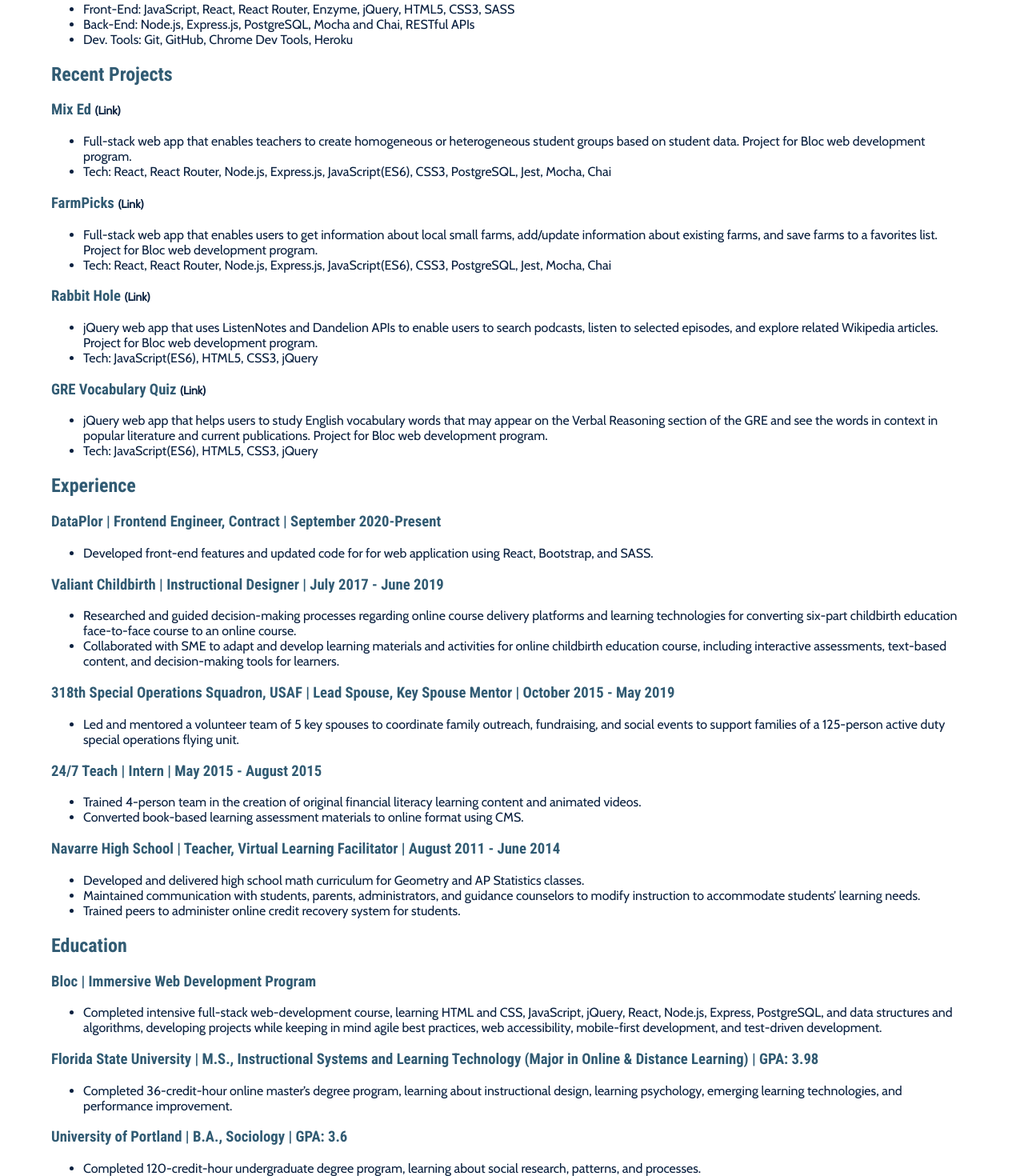
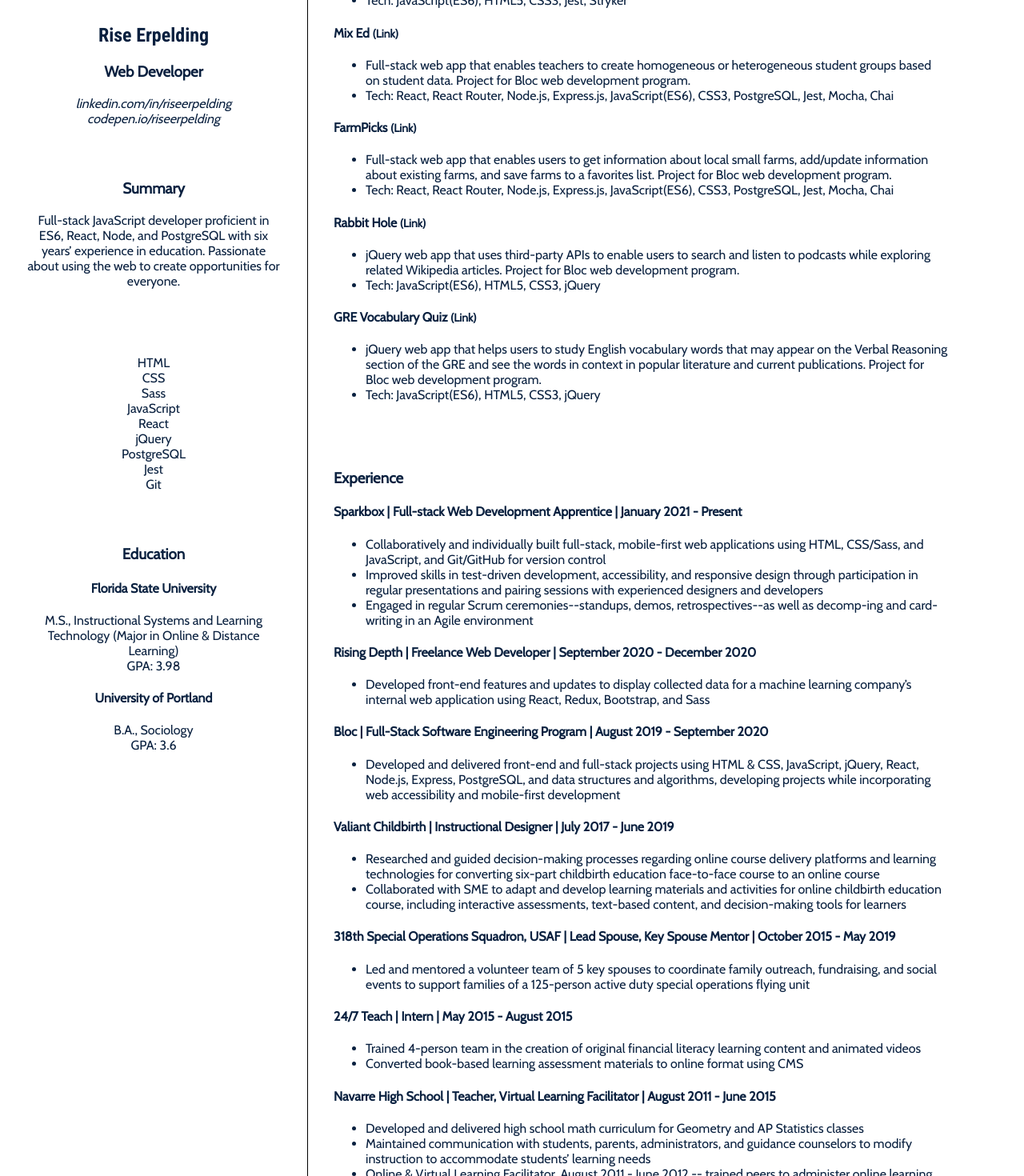
Before and after one commit to rise-erpelding/portfolio-2020, a React (Create React App) app: page /resume in a window 1280 px wide. Shown: the part 340-1810 px from the top of the page at 80% size. Built offline with nearby package versions, Linux system fonts and the light colour scheme.

Commit message:
update resume section

```diff
--- a/src/routes/Resume/Resume.js
+++ b/src/routes/Resume/Resume.js
@@ -1,38 +1,69 @@
 import React from 'react';
 import Header from '../../components/Header/Header';
-import { ResHeading, ResSectionHeading, ResSectionHeadingWithLink } from '../../utils/headings';
+import { ResHeading, ResSectionHeading, ResSectionHeadingWithLink, SectionHeading } from '../../utils/headings';
 
 const Resume = () => (
   <>
     <Header section="Resume" />
     <main className="resume">
+      <div className="resume__left">
+        <section className="resume__section">
+          <SectionHeading heading="Rise Erpelding" />
+          <ResHeading heading="Web Developer" />
+          <address className="resume__contact-info">
+            <p className="u-margin-none">linkedin.com/in/riseerpelding</p>
+            <p className="u-margin-none">codepen.io/riseerpelding</p>
+          </address>
+        </section>
+        <section className="resume__section resume__summary">
           <ResHeading heading="Summary" />
-      <p>
-        I am a full-stack JavaScript developer proficient in ES6, React, Node, and PostgreSQL with six years’ experience in STEM education. I am passionate about creating opportunities for students through education.
-      </p>
-      <ResHeading heading="Web Development Skills" />
+          <p>Full-stack JavaScript developer proficient in ES6, React, Node, and PostgreSQL with six years’ experience in education. Passionate about using the web to create opportunities for everyone.</p>
+        </section>
+        <section className="resume__section resume__skills">
+          <ResHeading header="Skills" />
+          <ul className="resume__skills-list u-margin-none u-padding-none u-list-style-none">
+            <li className="resume__skill">HTML</li>
+            <li className="resume__skill">CSS</li>
+            <li className="resume__skill">Sass</li>
+            <li className="resume__skill">JavaScript</li>
+            <li className="resume__skill">React</li>
+            <li className="resume__skill">jQuery</li>
+            <li className="resume__skill">PostgreSQL</li>
+            <li className="resume__skill">Jest</li>
+            <li className="resume__skill">Git</li>
+          </ul>
+        </section>
+        <section className="resume__section resume__education">
+          <ResHeading heading="Education" />
+          <ResSectionHeading heading="Florida State University" />
+          <p className="u-margin-none">M.S., Instructional Systems and Learning Technology (Major in Online & Distance Learning)</p>
+          <p className="u-margin-none">GPA: 3.98</p>
+          <ResSectionHeading heading="University of Portland" />
+          <p className="u-margin-none">B.A., Sociology</p>
+          <p className="u-margin-none">GPA: 3.6</p>
+        </section>
+
+      </div>
+      <div className="resume__right">
+        <section className="resume__section resume__projects">
+          <ResHeading heading="Projects" />
+          <ResSectionHeadingWithLink
+            heading="Color Grid Game"
+            href="https://github.com/rise-erpelding/color-grid-game"
+            aria="link to Color Grid project repository"
+          />
           <ul>
             <li>
-          Front-End: JavaScript, React, React Router, Enzyme, jQuery, HTML5, CSS3, SASS
+              (In Progress). JavaScript web app allowing users to create a grid of colored tiles and play a game putting the mixed-up tiles back into the right order.
         </li>
             <li>
-          Back-End: Node.js, Express.js, PostgreSQL, Mocha and Chai, RESTful APIs
-        </li>
-        <li>
-          Dev. Tools: Git, GitHub, Chrome Dev Tools, Heroku
+              Tech: JavaScript(ES6), HTML5, CSS3, Jest, Stryker
         </li>
           </ul>
-      {/* <ResHeading heading="Instructional Design Skills" />
-      <ul>
-        <li>
-          Learning Models & Technologies: Moodle, Adobe Captivate, ADDIE, Bloom's Taxonomy, Mayer's 12 Principles of Multimedia Learning
-        </li>
-      </ul> */}
-      <ResHeading heading="Recent Projects" />
           <ResSectionHeadingWithLink
             heading="Mix Ed"
-        href="https://mixed-app.vercel.app/"
-        aria="link to Mix Ed project"
+            href="https://github.com/rise-erpelding/mixed-app"
+            aria="link to Mix Ed project repository"
           />
           <ul>
             <li>
@@ -46,8 +77,8 @@
           </ul>
           <ResSectionHeadingWithLink
             heading="FarmPicks"
-        href="https://farmpicks.vercel.app/"
-        aria="link to FarmPicks project"
+            href="https://github.com/rise-erpelding/farmpicks-client"
+            aria="link to FarmPicks project repository"
           />
           <ul>
             <li>
@@ -62,13 +93,12 @@
           </ul>
           <ResSectionHeadingWithLink
             heading="Rabbit Hole"
-        href="https://rise-erpelding.github.io/rabbit-hole/"
-        aria="link to Rabbit Hole project"
+            href="https://github.com/rise-erpelding/rabbit-hole"
+            aria="link to Rabbit Hole project repository"
           />
           <ul>
             <li>
-          jQuery web app that uses ListenNotes and Dandelion APIs to enable users to search
-          podcasts, listen to selected episodes, and explore related Wikipedia articles.
+              jQuery web app that uses third-party APIs to enable users to search and listen to podcasts while exploring related Wikipedia articles.
               Project for Bloc web development program.
         </li>
             <li>
@@ -90,13 +120,37 @@
               Tech: JavaScript(ES6), HTML5, CSS3, jQuery
         </li>
           </ul>
+        </section>
+        <section className="resume__section resume__experience">
           <ResHeading heading="Experience" />
           <ResSectionHeading
-        heading="DataPlor | Frontend Engineer, Contract | September 2020-Present"
+            heading="Sparkbox | Full-stack Web Development Apprentice | January 2021 - Present"
           />
           <ul>
             <li>
-        Developed front-end features and updated code for for web application using React, Bootstrap, and SASS.
+              Collaboratively and individually built full-stack, mobile-first web applications using HTML, CSS/Sass, and JavaScript, and Git/GitHub for version control
+        </li>
+            <li>
+              Improved skills in test-driven development, accessibility, and responsive design through participation in regular presentations and pairing sessions with experienced designers and developers
+        </li>
+            <li>
+              Engaged in regular Scrum ceremonies--standups, demos, retrospectives--as well as decomp-ing and card-writing in an Agile environment
+        </li>
+          </ul>
+          <ResSectionHeading
+            heading="Rising Depth | Freelance Web Developer | September 2020 - December 2020"
+          />
+          <ul>
+            <li>
+              Developed front-end features and updates to display collected data for a machine learning company’s internal web application using React, Redux, Bootstrap, and Sass
+        </li>
+          </ul>
+          <ResSectionHeading
+            heading="Bloc | Full-Stack Software Engineering Program | August 2019 - September 2020"
+          />
+          <ul>
+            <li>
+              Developed and delivered front-end and full-stack projects using HTML & CSS, JavaScript, jQuery, React, Node.js, Express, PostgreSQL, and data structures and algorithms, developing projects while incorporating web accessibility and mobile-first development
         </li>
           </ul>
           <ResSectionHeading
@@ -104,10 +158,10 @@
           />
           <ul>
             <li>
-          Researched and guided decision-making processes regarding online course delivery platforms and learning technologies for converting six-part childbirth education face-to-face course to an online course.
+              Researched and guided decision-making processes regarding online course delivery platforms and learning technologies for converting six-part childbirth education face-to-face course to an online course
         </li>
             <li>
-          Collaborated with SME to adapt and develop learning materials and activities for online childbirth education course, including interactive assessments, text-based content, and decision-making tools for learners.
+              Collaborated with SME to adapt and develop learning materials and activities for online childbirth education course, including interactive assessments, text-based content, and decision-making tools for learners
         </li>
           </ul>
           <ResSectionHeading
@@ -117,7 +171,7 @@
             <li>
               Led and mentored a volunteer team of 5 key spouses to coordinate family outreach,
               fundraising, and social events to support families of a 125-person active duty special
-          operations flying unit.
+              operations flying unit
         </li>
           </ul>
           <ResSectionHeading
@@ -126,51 +180,35 @@
           <ul>
             <li>
               Trained 4-person team in the creation of original financial literacy learning content
-          and animated videos.
+              and animated videos
         </li>
             <li>
-          Converted book-based learning assessment materials to online format using CMS.
+              Converted book-based learning assessment materials to online format using CMS
         </li>
           </ul>
           <ResSectionHeading
-        heading="Navarre High School | Teacher, Virtual Learning Facilitator | August 2011 - June 2014"
+            heading="Navarre High School | Teacher, Virtual Learning Facilitator | August 2011 - June 2015"
           />
           <ul>
             <li>
-          Developed and delivered high school math curriculum for Geometry and AP Statistics classes.
+              Developed and delivered high school math curriculum for Geometry and AP Statistics classes
         </li>
             <li>
               Maintained communication with students, parents, administrators, and guidance counselors
-          to modify instruction to accommodate students’ learning needs.
+              to modify instruction to accommodate students’ learning needs
         </li>
             <li>
-          Trained peers to administer online credit recovery system for students.
+              Online & Virtual Learning Facilitator, August 2011 - June 2012 -- trained peers to administer online learning courses for students
         </li>
+            <li>Substitute Teacher - August 2014 - June 2015</li>
           </ul>
-      <ResHeading heading="Education" />
-      <ResSectionHeading heading="Bloc | Immersive Web Development Program" />
-      <ul>
-        <li>
-          Completed intensive full-stack web-development course, learning HTML and CSS,
-          JavaScript, jQuery, React, Node.js, Express, PostgreSQL, and data structures and
-          algorithms, developing projects while keeping in mind agile best practices, web
-          accessibility, mobile-first development, and test-driven development.
-        </li>
-      </ul>
-      <ResSectionHeading heading="Florida State University | M.S., Instructional Systems and Learning Technology (Major in Online & Distance Learning) | GPA: 3.98" />
-      <ul>
-        <li>
-          Completed 36-credit-hour online master’s degree program, learning about instructional
-          design, learning psychology, emerging learning technologies, and performance improvement.
-        </li>
-      </ul>
-      <ResSectionHeading heading="University of Portland | B.A., Sociology | GPA: 3.6" />
-      <ul>
-        <li>
-          Completed 120-credit-hour undergraduate degree program, learning about social research,
-          patterns, and processes.
-        </li>
-      </ul>
+        </section>
+      </div>
+
+
+
+
+
     </main>
   </>
 )
--- a/src/sass/base/utilities.scss
+++ b/src/sass/base/utilities.scss
@@ -0,0 +1,11 @@
+.u-margin-none {
+  margin: 0;
+}
+
+.u-padding-none {
+  padding: 0;
+}
+
+.u-list-style-none {
+  list-style: none;
+}
--- a/src/sass/components/_resume.scss
+++ b/src/sass/components/_resume.scss
@@ -1,13 +1,40 @@
 .resume {
   text-align: left;
-  padding: 10px 5vw;
+  // padding: 10px 5vw;
+  display: flex;
+  flex-direction: column;
+
+  @media (min-width: 56rem) {
+    flex-direction: row;
+  }
+
+  &__left {
+    margin-top: 10rem;
+    flex-basis: 30%;
+    text-align: center;
+  }
+
+  &__right {
+    flex-basis: 65%;
+
+
+    @media (min-width: 900px) {
+      border-left: 1px solid black;
+    }
+  }
+
+  &__header,
+  &__section {
+    margin: 1rem;
+    padding: 1rem;
+  }
 }
 
-.resume-heading,
-.resume-heading--with-link {
-  font-family: 'Roboto Condensed';
-  color: $faded-primary;
-}
+// .resume-heading,
+// .resume-heading--with-link {
+//   font-family: 'Roboto Condensed';
+//   color: $faded-primary;
+// }
 
 .resume-heading--with-link > a {
   cursor: pointer;
--- a/src/sass/layout/_sections.scss
+++ b/src/sass/layout/_sections.scss
@@ -1,8 +1,8 @@
 .section-title {
   margin: 0 5vw;
   padding: 10px;
+  font-family: 'Roboto Condensed';
   text-align: left;
-  font-family: 'Roboto Condensed';
 }
 
 .section-heading {
--- a/src/sass/main.scss
+++ b/src/sass/main.scss
@@ -4,6 +4,7 @@
 
 @import "base/base";
 @import "base/typography";
+@import "base/utilities";
 
 @import "components/about";
 @import "components/contact";
--- a/src/utils/headings.js
+++ b/src/utils/headings.js
@@ -17,21 +17,21 @@
 export function ResHeading(props) {
   const { heading } = props;
   return (
-    <h2 className="resume-heading">{heading}</h2>
+    <h3 className="resume-heading">{heading}</h3>
   );
 }
 
 export function ResSectionHeading(props) {
   const { heading } = props;
   return (
-    <h3 className="resume-heading">{heading}</h3>
+    <h4 className="resume-heading">{heading}</h4>
   );
 }
 
 export function ResSectionHeadingWithLink(props) {
   const { heading, href, aria } = props;
   return (
-    <h3 className="resume-heading--with-link">{heading}
+    <h4 className="resume-heading--with-link">{heading}
       {' '}
       <a
         href={href}
@@ -41,6 +41,6 @@
       >
         (Link)
       </a>
-    </h3>
+    </h4>
   );
 }
```
Also changed, not shown: src/components/Header/Header.js (+6 -1 lines), src/routes/About/About.js (line endings or trailing spaces), src/sass/components/_hero.scss (line endings or trailing spaces). Lines whose indentation alone changed are shown as unchanged.
